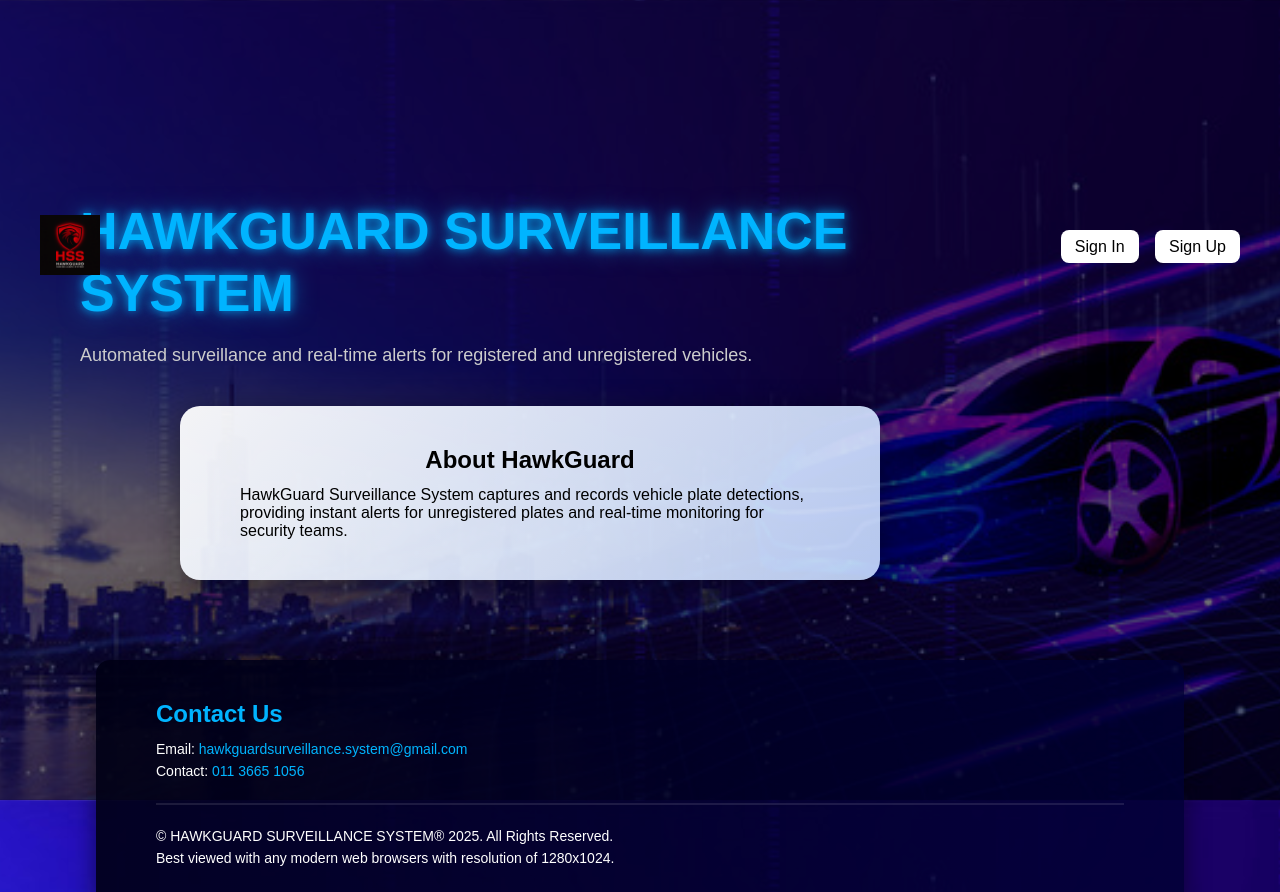
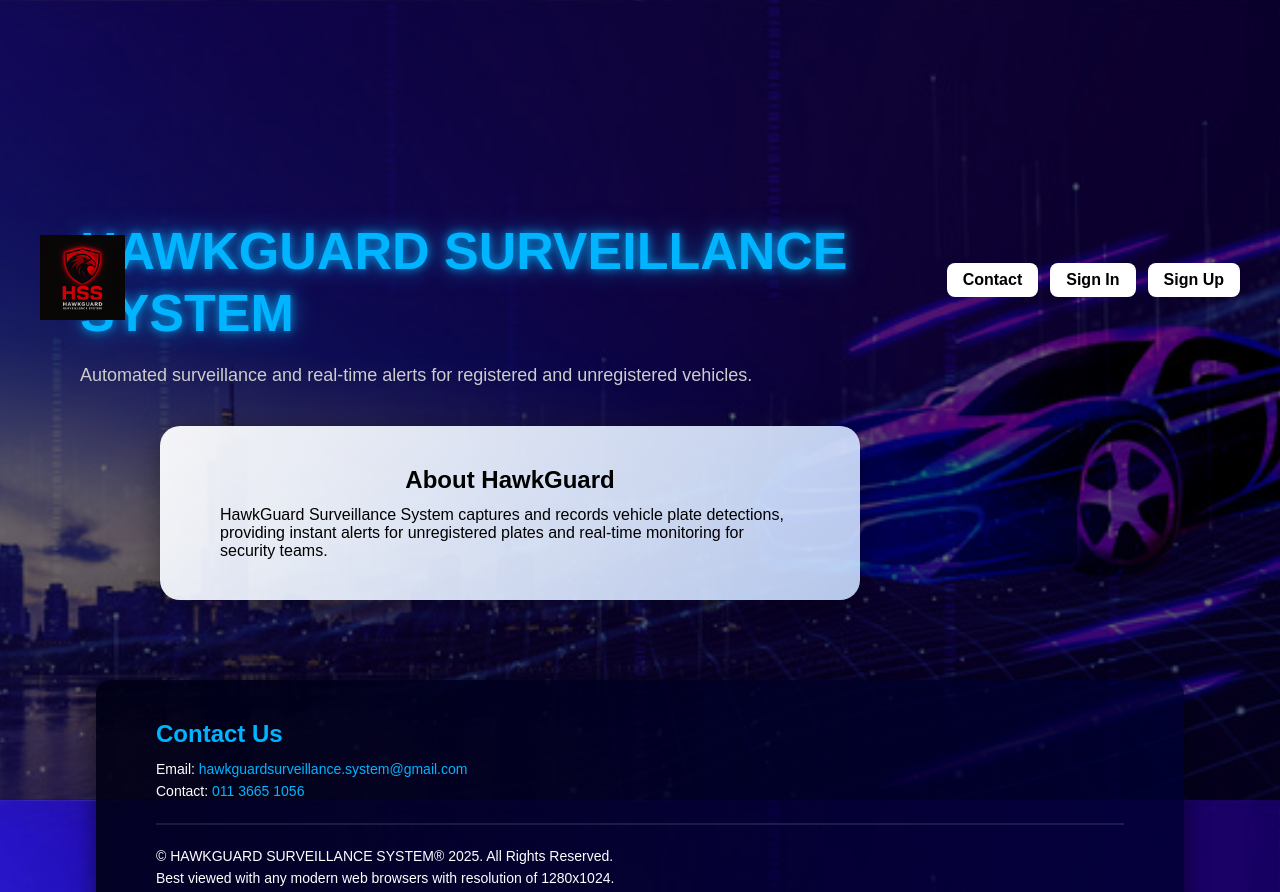
Before and after one commit to galaxyhyacinth-crypto/hawkguard-dashboard, a website: page public/index.html in a window 1280 px wide. Shown: the top 892 px of the page. Drawn offline with Linux system fonts and the light colour scheme.

```diff
--- a/public/assets/css/style.css
+++ b/public/assets/css/style.css
@@ -42,18 +42,24 @@
 }
 
 .brand img {
-  width: 60px;
+  width: 85px; /* 💥 besarkan logo */
   height: auto;
   cursor: pointer;
+}
+
+.top-nav nav {
+  display: flex;
+  align-items: center;
 }
 
 .top-nav nav a.btn-nav {
   margin-left: 12px;
   color: #000;
   background: #fff;
-  padding: 8px 14px;
+  padding: 8px 16px;
   border-radius: 8px;
   text-decoration: none;
+  font-weight: 600;
   transition: 0.3s;
 }
 
@@ -85,8 +91,8 @@
   position: relative;
   z-index: 3;
   max-width: 900px;
-  text-align: left; /* kiri */
-  margin-top: 200px; /* 💥 naikkan bawah logo tapi tak terlalu bawah */
+  text-align: left;
+  margin-top: 220px; /* 💥 bawah logo sikit tapi tak terlalu bawah */
   margin-left: 80px;
 }
 
@@ -114,7 +120,7 @@
   color: #000;
   border-radius: 20px;
   padding: 40px 60px;
-  margin: 40px auto 0;
+  margin: 40px 0 0 80px; /* selari dengan hero-inner */
   box-shadow: 0 6px 30px rgba(0, 0, 0, 0.4);
   text-align: left;
   max-width: 700px;
--- a/public/index.html
+++ b/public/index.html
@@ -14,6 +14,7 @@
       <img src="assets/images/hawk-logo.png" alt="HSS Logo" class="nav-logo" />
     </div>
     <nav>
+      <a href="#contact" class="btn-nav">Contact</a>
       <a href="sign-in.html" class="btn-nav">Sign In</a>
       <a href="register.html" class="btn-nav">Sign Up</a>
     </nav>
@@ -34,7 +35,7 @@
   </div>
 
   <!-- 🔹 Contact + Footer Section -->
-  <footer class="footer-box">
+  <footer class="footer-box" id="contact">
     <div class="contact-footer">
       <h2>Contact Us</h2>
       <p>Email: <a href="mailto:hawkguardsurveillance.system@gmail.com">hawkguardsurveillance.system@gmail.com</a></p>
@@ -45,7 +46,7 @@
     </div>
   </footer>
 
-  <!-- 🔹 Script Smooth Scroll + Back to Top -->
+  <!-- 🔹 Smooth Scroll + Back to Top -->
   <script>
     document.querySelectorAll('a[href^="#"]').forEach(anchor => {
       anchor.addEventListener('click', function(e) {
```
